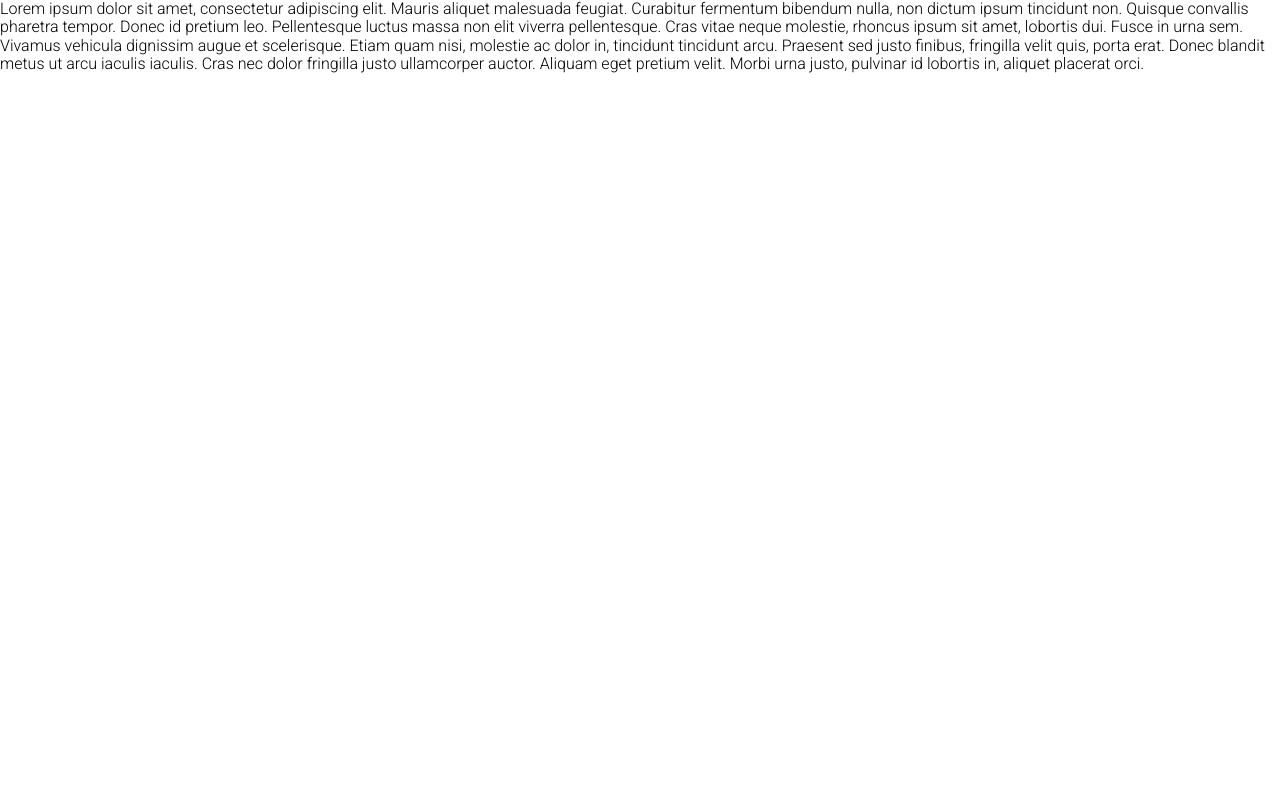
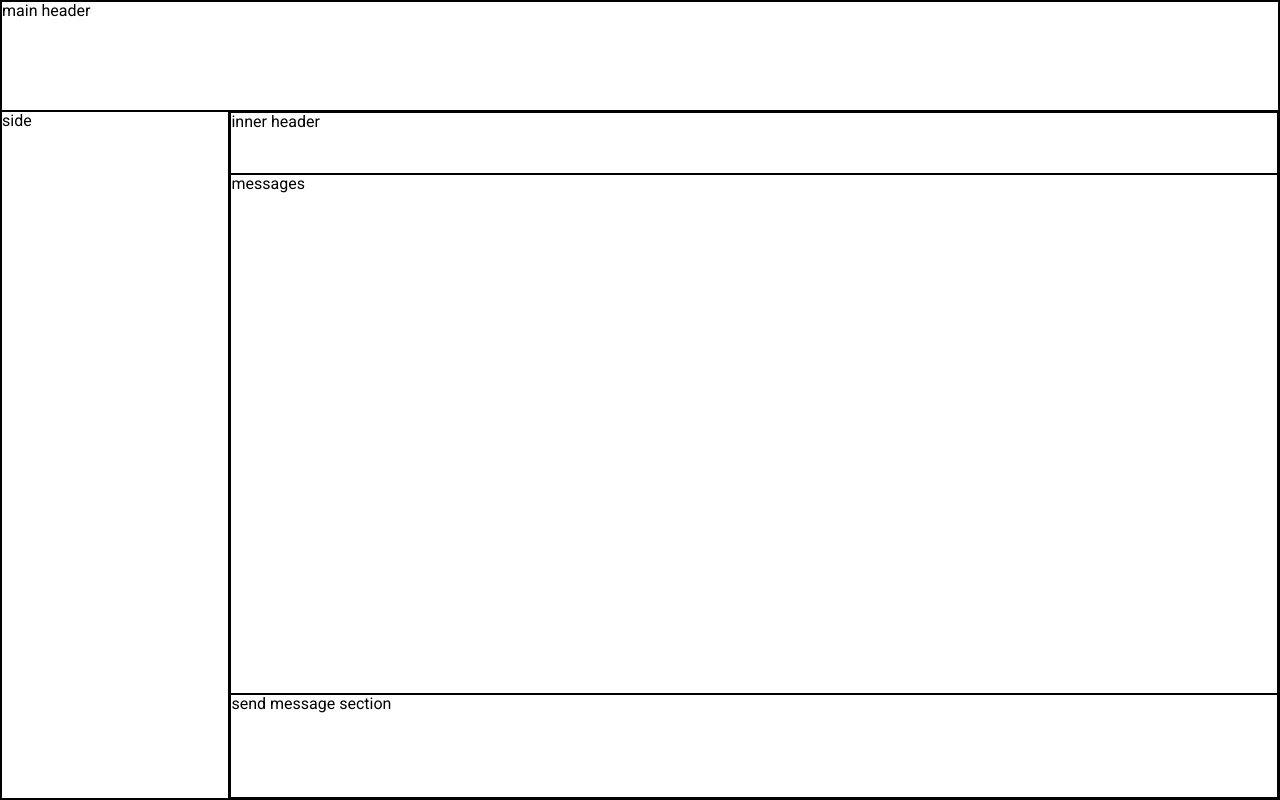
Before and after one commit to louiscyphre/babble, a plain HTML site: page client/index.html in a window 1280 px wide. Drawn offline with nearby package versions, Linux system fonts and the light colour scheme.

Commit message:
Started main layout.

```diff
--- a/client/index.html
+++ b/client/index.html
@@ -8,8 +8,16 @@
   <link rel="stylesheet" href="styles/main.css">
 </head>
 
-<body>
-Lorem ipsum dolor sit amet, consectetur adipiscing elit. Mauris aliquet malesuada feugiat. Curabitur fermentum bibendum nulla, non dictum ipsum tincidunt non. Quisque convallis pharetra tempor. Donec id pretium leo. Pellentesque luctus massa non elit viverra pellentesque. Cras vitae neque molestie, rhoncus ipsum sit amet, lobortis dui. Fusce in urna sem. Vivamus vehicula dignissim augue et scelerisque. Etiam quam nisi, molestie ac dolor in, tincidunt tincidunt arcu. Praesent sed justo finibus, fringilla velit quis, porta erat. Donec blandit metus ut arcu iaculis iaculis. Cras nec dolor fringilla justo ullamcorper auctor. Aliquam eget pretium velit. Morbi urna justo, pulvinar id lobortis in, aliquet placerat orci.
+<body class="dbg">
+  <header class="MainHeader dbg">main header</header>
+  <section class="ChatContainer">
+    <aside class="ChatSideBar dbg">side</aside>
+    <article class="Chat dbg">
+      <header class="Chat-header dbg">inner header</header>
+      <section class="Chat-messages dbg">messages</section>
+      <footer class="Chat-sendMessageArea dbg">send message section</footer>
+    </article>
+  </section>
 </body>
 
 </html>
--- a/client/styles/main.css
+++ b/client/styles/main.css
@@ -1,8 +1,52 @@
-@import url(//fonts.googleapis.com/css?family=Roboto:100,300,400);
-
+@import url(//fonts.googleapis.com/css?family=Roboto:100,200,300,400,500,600);
 html {
   font-family: 'Roboto', sans-serif;
-  font-weight: 300;
-  font-size:   1em;
-  overflow:    hidden;
+  font-weight: normal;
+  font-size: 1em;
+  overflow: hidden;
 }
+
+html,
+body {
+  margin: 0;
+  height: 100%;
+  display: flex;
+  flex-direction: column;
+}
+
+.dbg {
+  border: 1px;
+  border-color: black;
+  border-style: solid;
+}
+
+.MainHeader {
+  flex: 1 auto;
+}
+
+.ChatContainer {
+  display: flex;
+  flex: 7 auto;
+}
+
+.ChatSideBar {
+  flex: 2 auto;
+}
+
+.Chat {
+  flex: 9 auto;
+  display: flex;
+  flex-direction: column;
+}
+
+.Chat-header {
+  flex: 1 auto;
+}
+
+.Chat-messages {
+  flex: 12 auto;
+}
+
+.Chat-sendMessageArea {
+  flex: 2 auto;
+}
```
